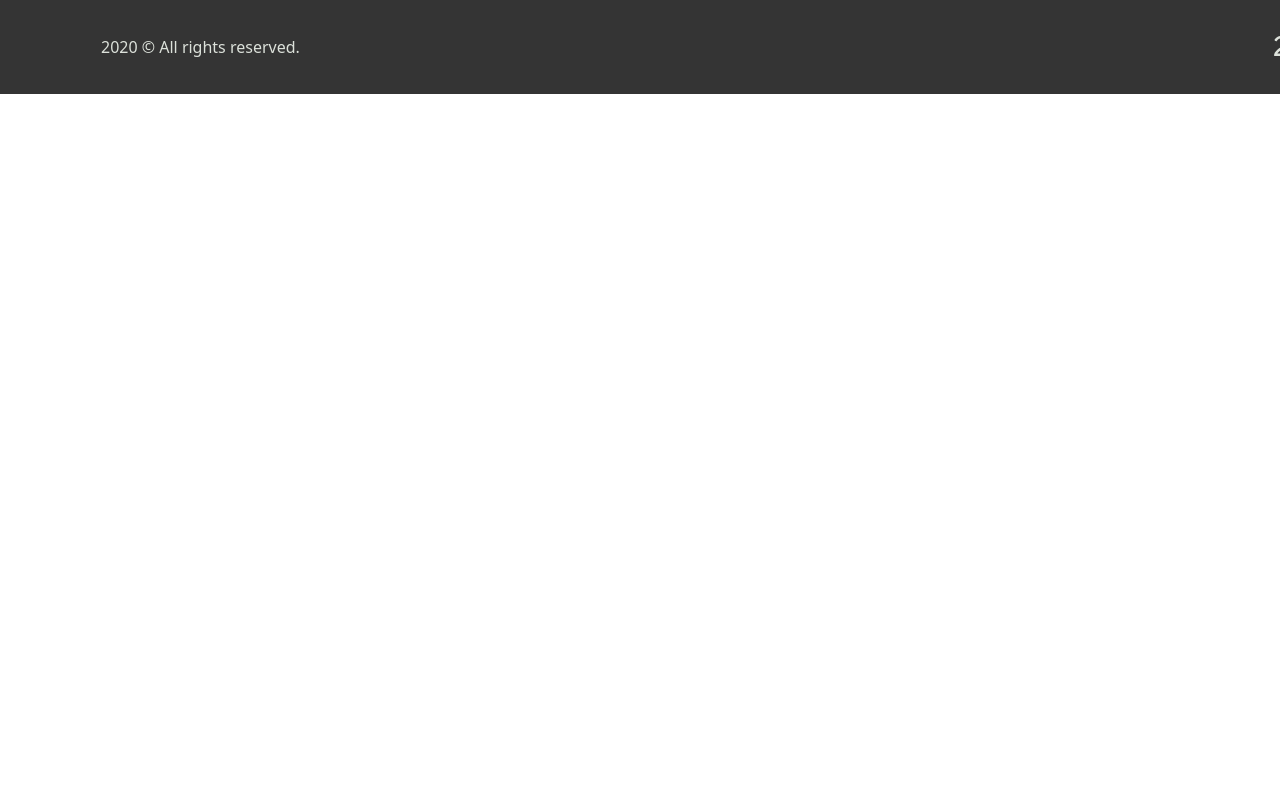
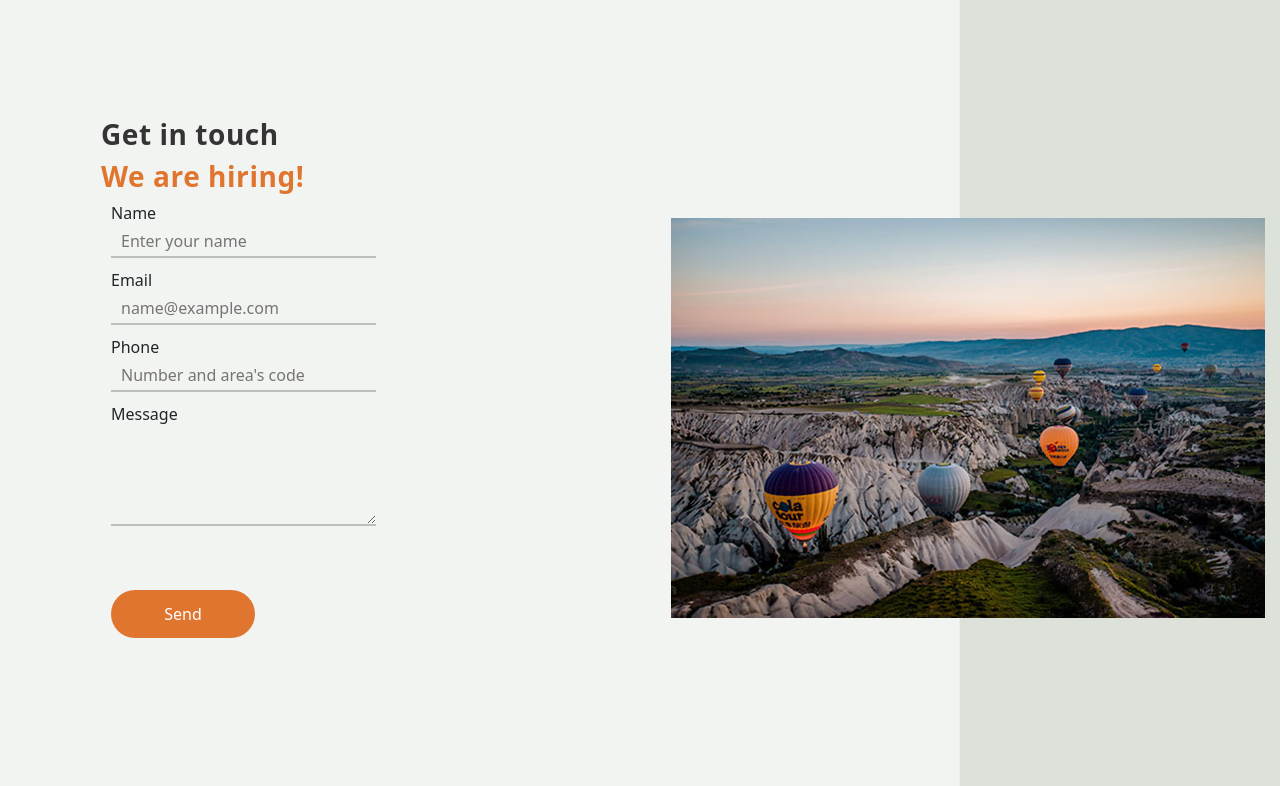
Before and after one commit to JoanFuentes1981/Pin2021Final, a React (Create React App) app: page / in a window 1280 px wide. Shown: the part 3074-3860 px from the top of the page. Before the commit the page ends 3168 px from the top, so only its background shows below. Built offline with nearby package versions, Linux system fonts and the light colour scheme.

Commit message:
Cambios seccion5

```diff
--- a/package.json
+++ b/package.json
@@ -6,12 +6,14 @@
     "@testing-library/jest-dom": "^5.16.1",
     "@testing-library/react": "^12.1.2",
     "@testing-library/user-event": "^13.5.0",
+    "axios": "^0.25.0",
     "bootstrap": "^5.1.3",
     "react": "^17.0.2",
     "react-dom": "^17.0.2",
     "react-router-dom": "^6.2.1",
     "react-scripts": "5.0.0",
     "react-scroll": "^1.8.4",
+    "sass": "^1.49.0",
     "web-vitals": "^2.1.3"
   },
   "scripts": {
@@ -40,7 +42,6 @@
   },
   "description": "This project was bootstrapped with [Create React App](https://github.com/facebook/create-react-app).",
   "main": "index.js",
-  "devDependencies": {},
   "keywords": [],
   "author": "",
   "license": "ISC"
--- a/src/App.js
+++ b/src/App.js
@@ -3,7 +3,7 @@ import { Seccion1 } from "./Section/Section1/seccion1";
 import { Seccion2 } from "./Section/Section2/seccion2";
 import { Seccion3 } from "./Section/Section3/seccion3";
 import { Seccion4 } from "./Section/Section4/seccion4";
-import { Seccion5 } from "./Section/Section5/seccion5";
+import { Seccion5 } from "./components/seccion5";
 import Footer from "./Footer/footer";
 
 function App() {
@@ -15,6 +15,7 @@ function App() {
       <Seccion4 />
       <Seccion5 />
       <Footer />
+
     </div>
   );
 }
--- /dev/null
+++ b/src/components/seccion5/components/button.jsx
@@ -0,0 +1,9 @@
+import React from 'react';
+
+function Button(props){
+    return (
+        <button onClick={props.handler} className="button-cinco formulario_btn">{props.text}</button>
+    );
+}
+
+export default Button;
--- /dev/null
+++ b/src/components/seccion5/components/form_section.jsx
@@ -0,0 +1,13 @@
+import React from 'react';
+
+function FormSection (props){
+    return (
+        <div>
+            <label htmlFor={props.id}>{props.text}</label>
+            <input type={props.type} onChange={props.handler} placeholder={props.placeholder}
+            name={props.id} className="formulario__input-txt" value={props.value}/>
+        </div>
+    )
+}
+
+export default FormSection;
--- /dev/null
+++ b/src/components/seccion5/components/form_text_area.jsx
@@ -0,0 +1,12 @@
+
+function TextArea (props) {
+    return (
+        <>
+            <label htmlFor={props.id} >{props.text}</label>
+            <textarea onChange={props.handler} name={props.id} id={props.id} cols="30" rows="10"
+            className="formulario__textarea" value={props.value}></textarea>
+        </>
+    )
+}
+
+export default TextArea;
--- /dev/null
+++ b/src/components/seccion5/index.jsx
@@ -0,0 +1,47 @@
+import {useState} from "react";
+
+import Button from './components/button.jsx';
+import FormSection from './components/form_section.jsx';
+import TextArea from './components/form_text_area.jsx';
+
+const axios = require('axios');
+
+export function Seccion5(){
+
+    const [data, setData] = useState({"name":"", "email":"", "phone":"", "message":""});
+
+    function handleData (event) {
+        let new_data = {... data}
+        new_data[event.target.name] = event.target.value;
+        setData(new_data)
+    }
+
+    function handleSend (event) {
+        event.preventDefault();
+        if (data.name && data.message && data.email && data.phone){
+            console.log(data);
+            setData ({"name":"", "email":"", "phone":"", "message":""});
+        } else {
+            console.log('poiJ')
+        }
+    }
+
+
+    return(
+    <div className ="contenedor-cinco">
+        <div className="titulos-cinco">
+            <h3 className="titulo1">Get in touch</h3>
+            <h3 className="titulo2">We are hiring!</h3>
+            <form action="" method="post" class="formulario">
+                <FormSection text="Name" type="text" placeholder="Enter your name" id="name" handler={handleData} value={data.name}/>
+                <FormSection text="Email" type="email" placeholder="name@example.com" id="email" handler={handleData} value={data.email}/>
+                <FormSection text="Phone" type="tel" placeholder="Number and area's code" id="phone" handler={handleData} value={data.phone}/>
+                <TextArea text="Message" id="message" handler={handleData} value={data.message}/>
+
+                <Button text="Send" handler={handleSend}/>
+            </form>
+        </div>
+        <div class="imagen-cinco"></div>
+    </div>
+    )
+}
```
Also changed, not shown: 1 other file (tests, documents, lock files or other folders).
